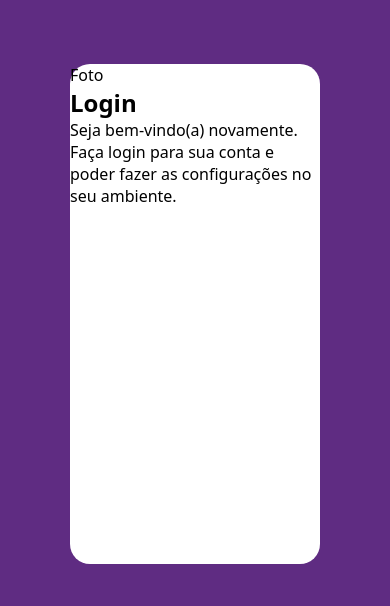
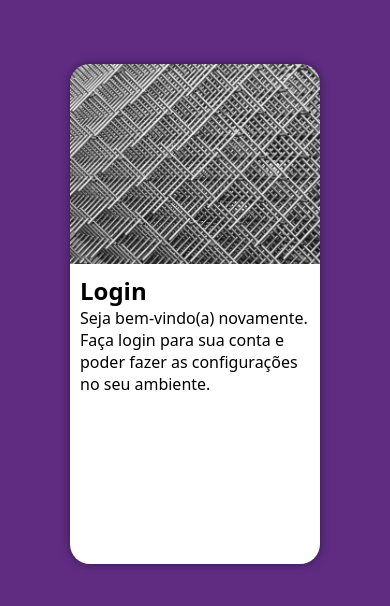
Before and after one commit to WilliamJeremias/projeto-login, a plain HTML site: page index.html in a window 390 px wide. Shown: the part 108-714 px from the top of the page. Drawn offline with Linux system fonts and the light colour scheme.

Commit message:
media query

```diff
--- a/estilos/style.css
+++ b/estilos/style.css
@@ -1,6 +1,4 @@
 @charset "UTF-8";
-
-
 
 /*
    Paleta de Cores
@@ -32,8 +30,23 @@ section#login {
     top: 50%;
     left: 50%;
     transform: translate(-50%, -50%);
+    overflow: hidden;
     background-color: white;
     width: 250px;
     height: 500px;
- border-radius: 20px;
+    border-radius: 20px;
+    box-shadow: 0px 0px 10px rgba(0, 0, 0, 0.450)
 }
+
+section#login > div#imagem {
+    display: block;
+    background: #5f2c82 url(../imagens/pexels-pixabay-35543.jpg) no-repeat;
+    background-size: cover;
+    background-position: left bottom;
+    height: 200px;
+}
+
+section#login > div#formulario {
+    display: block;
+    padding: 10px;
+}
--- a/index.html
+++ b/index.html
@@ -10,7 +10,7 @@
     <main>
         <section id="login">
             <div id="imagem">
-                 Foto
+             <!-- Aqui vai a imagem nas CSS -->
             </div>
             <div id="formulario">
                <h1>Login</h1>
```
